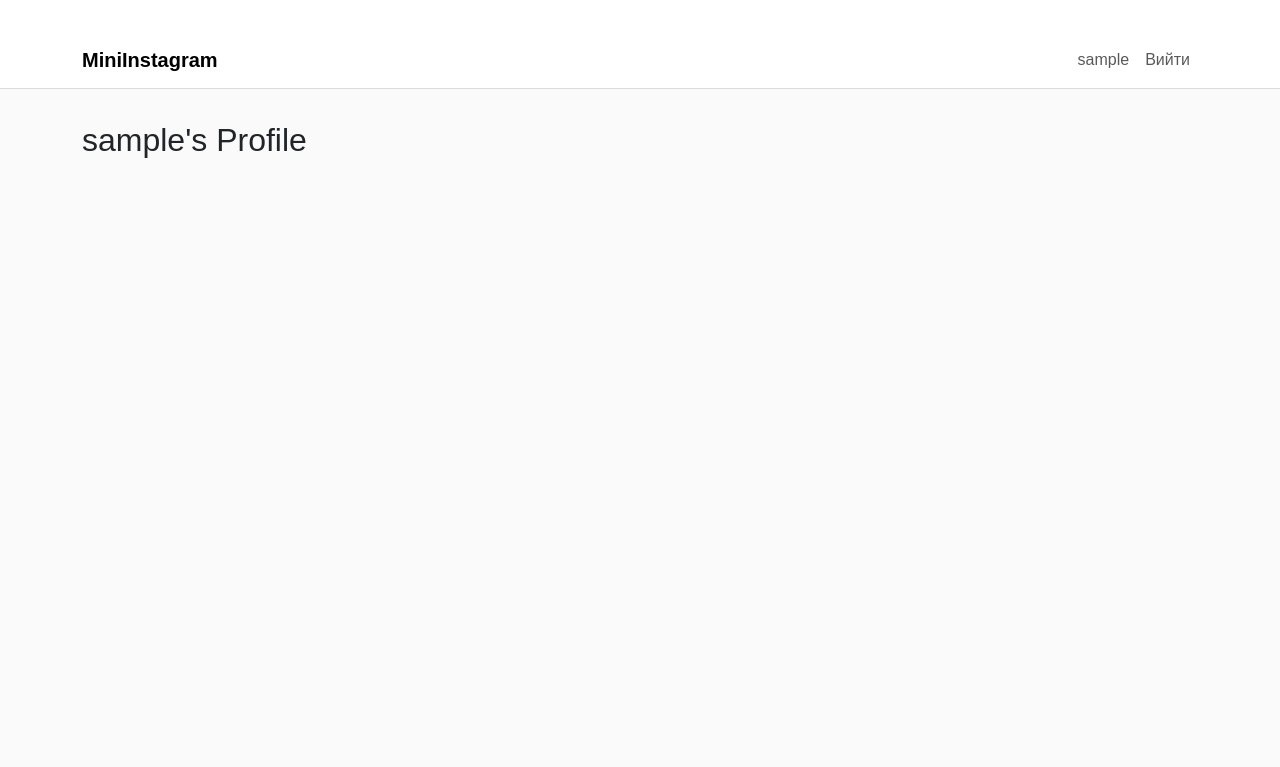
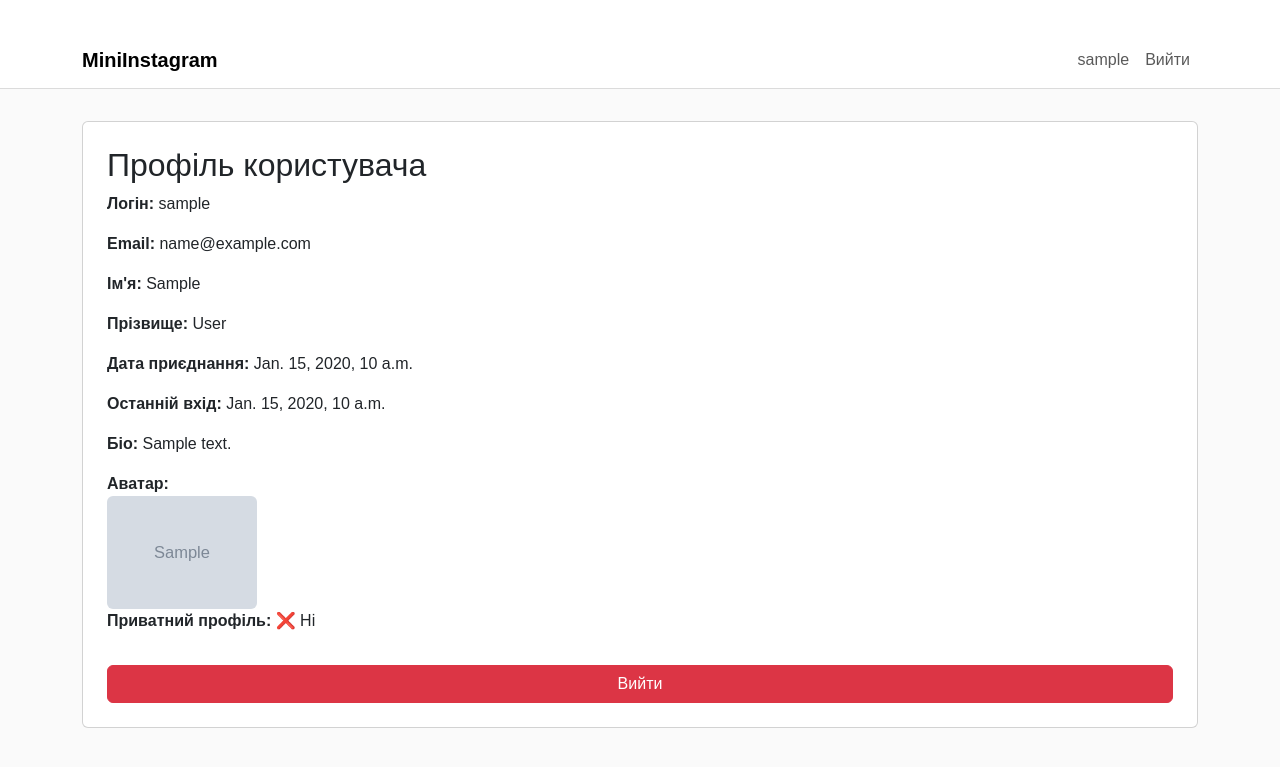
Before and after one commit to maryxwz/module4, a Django app: page /users/profile/ in a window 1280 px wide. Shown: the top 767 px of the page. Run offline with Django 5.2, Linux system fonts and the light colour scheme; a user stored in the database is signed in; tables that the repository leaves empty hold one stand-in row (values such as "Sample post"); grey boxes marked "Sample" are stand-in pictures.

Commit message:
Update profile.html

```diff
--- a/MiniInst/users/templates/profile.html
+++ b/MiniInst/users/templates/profile.html
@@ -1,8 +1,34 @@
-{% extends "base.html" %}
+{% extends 'base.html' %}
+
+{% block title %}Мій профіль{% endblock %}
+
 {% block content %}
-  <h2>{{ user.username }}'s Profile</h2>
-  {% if user_profile.avatar %}
-    <img src="{{ user_profile.avatar.url }}" width="150" height="150">
-  {% endif %}
-  <p>{{ user_profile.bio }}</p>
+<div class="card p-4">
+    <h2>Профіль користувача</h2>
+
+    <p><b>Логін:</b> {{ user.username }}</p>
+    <p><b>Email:</b> {{ user.email }}</p>
+    <p><b>Ім'я:</b> {{ user.first_name }}</p>
+    <p><b>Прізвище:</b> {{ user.last_name }}</p>
+    <p><b>Дата приєднання:</b> {{ user.date_joined }}</p>
+    <p><b>Останній вхід:</b> {{ user.last_login }}</p>
+    <p><b>Біо:</b> {{ user.bio }}</p>
+
+    {% if user.avatar %}
+        <div>
+            <b>Аватар:</b><br>
+            <img src="{{ user.avatar.url }}" alt="Avatar" width="150" class="rounded">
+        </div>
+    {% endif %}
+
+    <p><b>Приватний профіль:</b>
+        {% if user.is_private %}
+            ✅ Так
+        {% else %}
+            ❌ Ні
+        {% endif %}
+    </p>
+
+    <a href="{% url 'logout' %}" class="btn btn-danger mt-3">Вийти</a>
+</div>
 {% endblock %}
```
